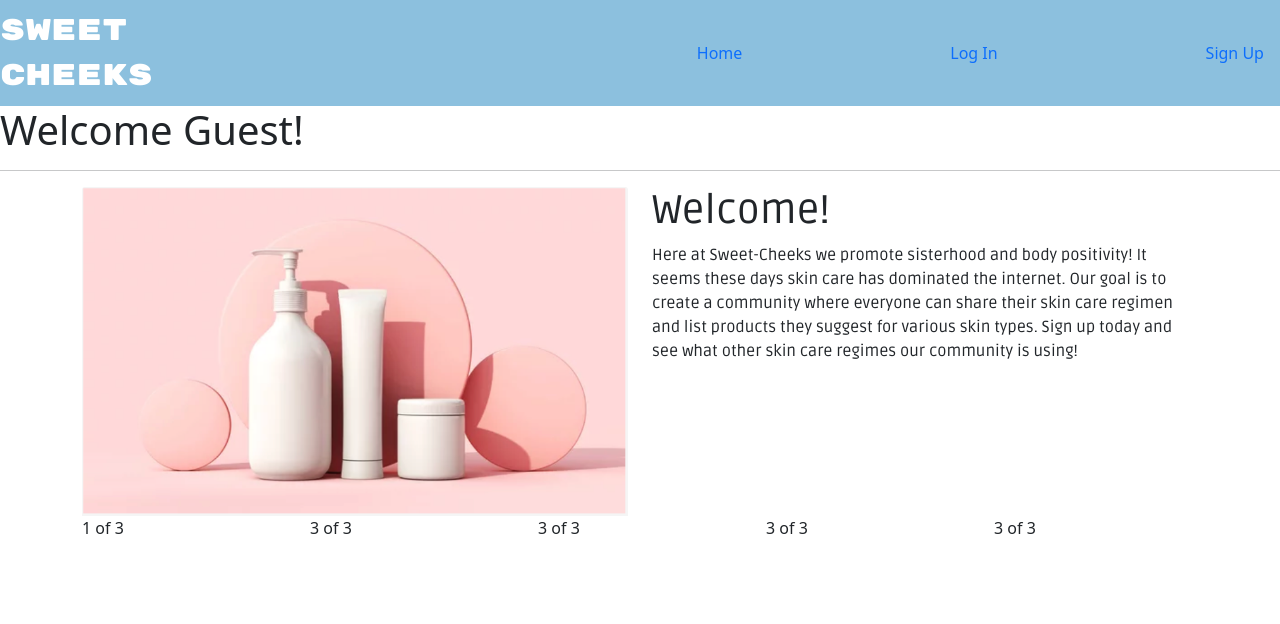
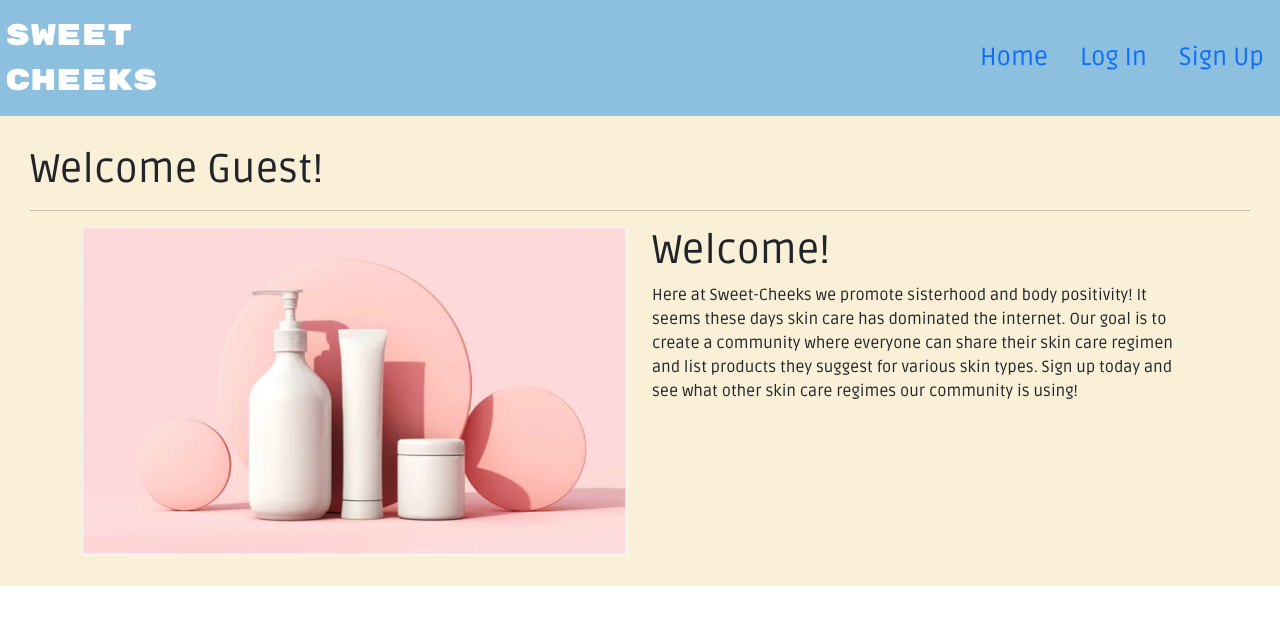
Before and after one commit to cpolland/sweet-cheeks, a React (Create React App) app in the folder client/: page / in a window 1280 px wide. Shown: the top 624 px of the page. Built offline with nearby package versions, Linux system fonts and the light colour scheme.

Commit message:
home page styling

```diff
--- a/client/public/index.css
+++ b/client/public/index.css
@@ -1,10 +1,13 @@
+
 .sweet-cheeks {
   display: flex;
   font-family: 'Rubik Mono One', sans-serif;
   font-size: 30px;
   color:white ;
+  padding: 5px;
 
 }
+
 .navbar {
   background-color: #8CC0DE;
 }
@@ -12,6 +15,14 @@
 .welcome{
     font-family: 'Ruda', sans-serif;
 }
-.nav-links{
+.home-style {
+    background-color: #FAF0D7;
     font-family: 'Ruda', sans-serif;
+    padding: 30px;
+    border-width: 20px;
+
 }
+.justify-content-end {
+    font-family: 'Ruda', sans-serif;
+    font-size: 25px;
+}
--- a/client/src/components/Navbar.css
+++ b/client/src/components/Navbar.css
@@ -1,4 +1,4 @@
-.navbar {
+/* .navbar {
   display: flex;
 }
 
@@ -14,7 +14,7 @@
   border-left: none;
 
   /* style button as link */
-  background: none;
+  /* background: none;
   cursor: pointer;
   font-size: inherit;
   color: inherit;
@@ -39,4 +39,4 @@
   color: white;
   background-color: #444;
   cursor: default;
-}
+} */
--- a/client/src/components/Navbar.js
+++ b/client/src/components/Navbar.js
@@ -22,7 +22,7 @@ export default function Navbar() {
           <NavLink to="/view-profiles/123" className="navbar-link">
             view profile
           </NavLink> */}
-          <div className="nav-links">
+
           <p className="text-center mt-4 mb-4"></p>
           <Nav className="justify-content-end" activeKey="/">
             <Nav.Item>
@@ -51,13 +51,12 @@ export default function Navbar() {
               </Nav.Link>
             </Nav.Item>
           </Nav>
-          </div>
           {/* some of these links wont be here later just temp for testing */}
         </>
       ) : (
         <>
           <p className="text-center mt-4 mb-4"></p>
-          <Nav className="justify-content-end" activeKey="/"></Nav>
+          <Nav className="justify-content-end" activeKey="/">
             <Nav.Item>
               <Nav.Link as={Link} to="/">
                 Home
@@ -73,6 +72,7 @@ export default function Navbar() {
                 Sign Up
               </Nav.Link>
             </Nav.Item>
+          </Nav>
         </>
       )}
     </nav>
--- a/client/src/pages/Home.js
+++ b/client/src/pages/Home.js
@@ -5,7 +5,7 @@ import image from "../assets/imgs/Screen Shot 2022-06-07 at 11.16.21 AM.png";
 export default function Home() {
   const { isLoggedIn, user } = useAuth();
   return (
-    <div>
+    <div className="home-style">
       {/* TODO: display logged in user's username */}
       <h1>Welcome {isLoggedIn ? user.username : "Guest"}!</h1>
       <hr />
@@ -28,13 +28,6 @@ export default function Home() {
             </div>
           </Col>
         </Row>
-        <Row>
-          <Col>1 of 3</Col>
-          <Col>3 of 3</Col>
-          <Col>3 of 3</Col>
-          <Col>3 of 3</Col>
-          <Col>3 of 3</Col>
-        </Row>
       </Container>
     </div>
   );
```
Lines whose indentation alone changed are shown as unchanged.
